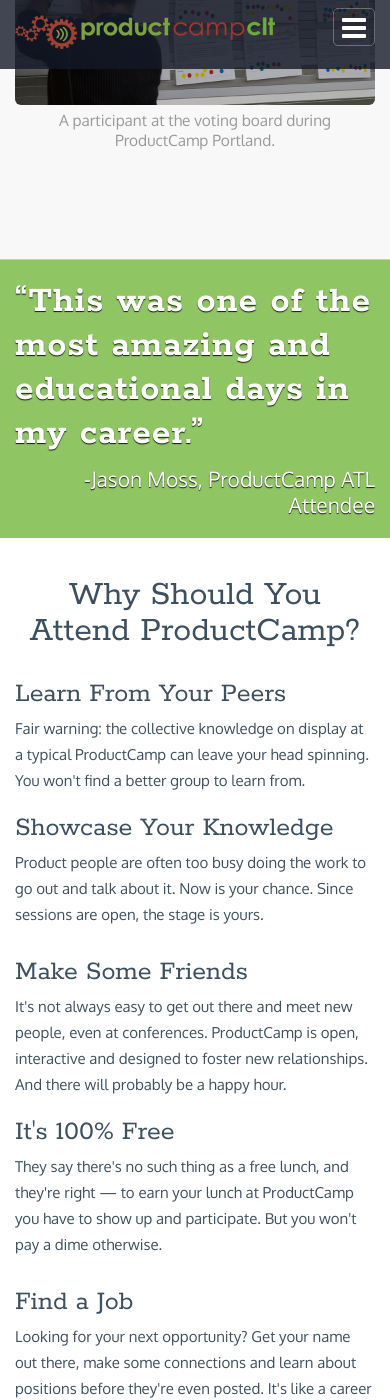
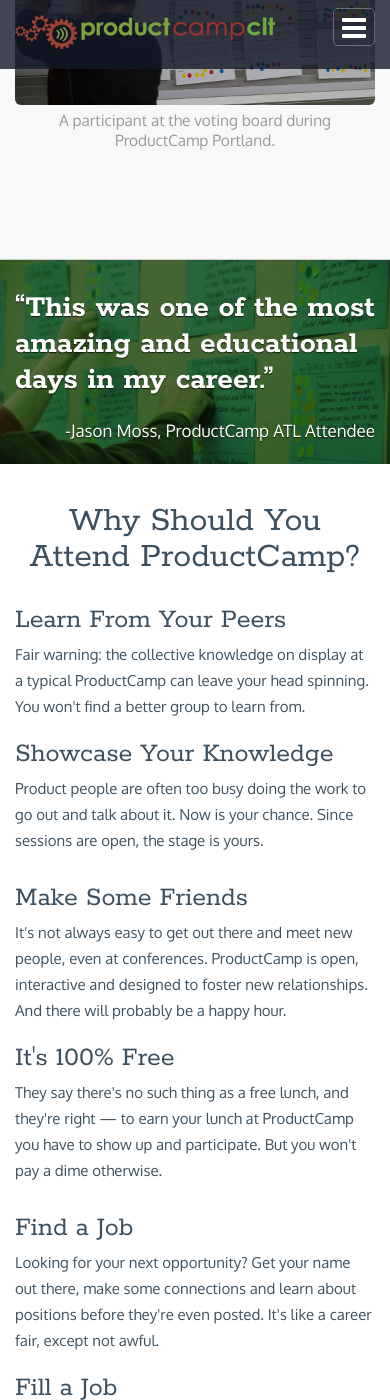
Before and after one commit to productcampclt/staging, a Jekyll site: the page built from index.html, in a window 390 px wide and 1400 px high, scrolled down 2763 px. Built offline with Jekyll 4.4.1, drawn with Linux system fonts in a browser that asks for light colours; nearby versions of some CDN libraries; Markdown is read by kramdown in place of the engine named in the settings.

Commit message:
fixing parallax section for ios

```diff
--- a/_includes/parrallax_strip.html
+++ b/_includes/parrallax_strip.html
@@ -1,4 +1,4 @@
-<div id="parallax" data-speed="5" class="hidden-sm hidden-xs">
+<div id="parallax" data-speed="8" class="hidden-sm hidden-xs">
 	<div class="container">
 	 	<div class="row">
 	 		<div class="col-lg-8 col-lg-offset-2 col-md-10 col-md-offset-1">
--- a/_includes/plax-temp.html
+++ b/_includes/plax-temp.html
@@ -1,4 +1,4 @@
-<div id="parallax" data-speed="5" class="hidden-sm hidden-xs">
+<div id="parallax" data-speed="8" class="hidden-sm hidden-xs">
 	<div class="container">
 	 	<div class="row">
 	 		<div class="col-lg-8 col-lg-offset-2 col-md-10 col-md-offset-1">
--- a/js/beachstrap-script.js
+++ b/js/beachstrap-script.js
@@ -7,7 +7,7 @@
 			// Put together our final background position
 			var coords = '50%' + yPos + 'px';
 			// Move the background
-			$('#foo').css({
+			$('#parallax').css({
 				backgroundPosition: coords
 			});
 		});
--- a/stylesheets/beachstrap-styles.css
+++ b/stylesheets/beachstrap-styles.css
@@ -259,14 +259,11 @@
 }
 
 /* ======= PARALLAX SECTION =========== */
-#parallax {
+#parallax, #testimonial {
   background: url(../images/sticker-board-g2.jpg) no-repeat 50% 0 fixed;
   background-size: cover;
+  position: relative;
   height: 350px;
-}
-
-#parallax, #testimonial {
-  position: relative;
   width: 100%;
 }
 #parallax h2, #parallax p, #parallax a, #testimonial h2, #testimonial p, #testimonial a {
@@ -288,16 +285,6 @@
 }
 #parallax a:hover, #testimonial a:hover {
   text-decoration: underline;
-}
-
-#testimonial {
-  background-color: #8fc563;
-  min-height: 150px;
-}
-#testimonial h2 {
-  margin: 20px 0 10px 0;
-  letter-spacing: 1px;
-  text-shadow: 0px 1px 1px #141e0b;
 }
 
 /* ================= SIGN UP SECTION ======================== */
@@ -570,6 +557,18 @@
     max-width: 1000px;
   }
 
+  #parallax, #testimonial {
+    height: auto;
+  }
+  #parallax h2, #testimonial h2 {
+    font-size: 32px;
+    line-height: 36px;
+    margin-top: 30px;
+  }
+  #parallax p, #testimonial p {
+    font-size: 17px;
+  }
+
   #why {
     padding: 20px 0 30px 0;
   }
@@ -596,10 +595,20 @@
     background-attachment: scroll;
     background-position: right -550px top -50px;
   }
+
+  #parallax, #testimonial {
+    background: url(../images/sticker-board-g2.jpg) no-repeat center center scroll;
+    background-size: cover;
+  }
 }
 @media (device-width: 768px) and (device-height: 1024px) {
   #hero {
     background-attachment: scroll;
     background-position: right -480px top;
   }
+
+  #parallax, #testimonial {
+    background: url(../images/sticker-board-g2.jpg) no-repeat center center scroll;
+    background-size: cover;
+  }
 }
```
Also changed, not shown: _sass/beachstrap-styles.scss (+25 -17 lines).
